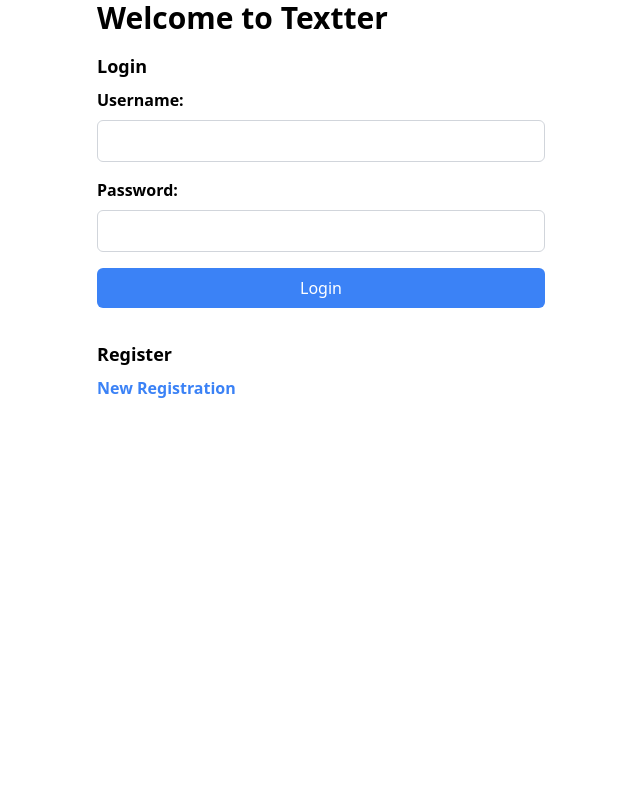
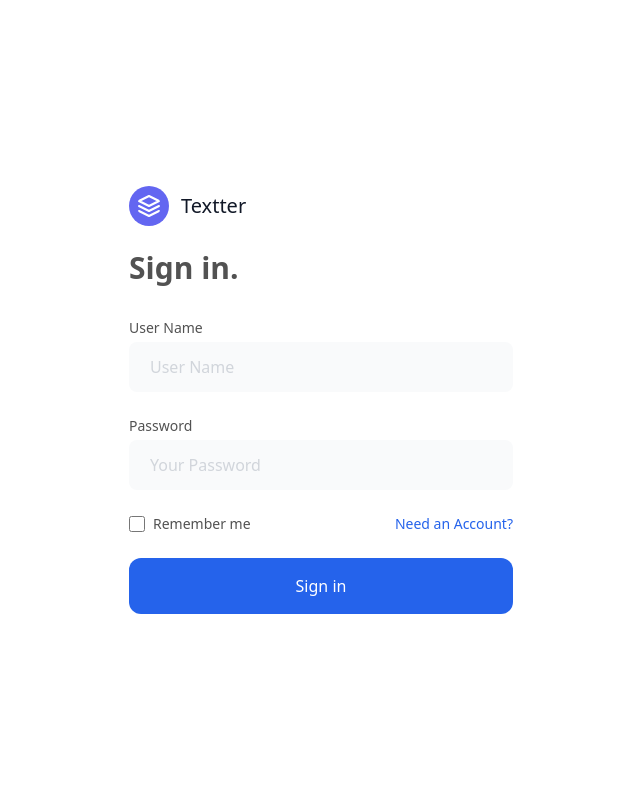
Before and after one commit to mitsu3s/textter, a Flask app: page /login in a window 1280 px wide. Shown: the whole page, without its empty margins (319-959 px from the left). Run offline with Flask 3, Linux system fonts and the light colour scheme; style sheets or scripts are compiled from the project's sources.

Commit message:
Completed UI to log in.

```diff
--- a/templates/login.html
+++ b/templates/login.html
@@ -8,48 +8,132 @@
             rel="stylesheet"
             href="{{url_for('static',filename='dist/css/output.css')}}"
         />
-        <title>Login</title>
+        <title>Sign in</title>
     </head>
     <body>
-        <div class="w-full max-w-md mx-auto">
-            <h1 class="text-3xl font-bold mb-4">Welcome to Textter</h1>
-            <h2 class="text-lg font-bold mb-2">Login</h2>
-            <form action="/login" method="post" class="mb-8">
-                <div class="mb-4">
-                    <label for="username" class="block font-bold mb-2"
-                        >Username:</label
+        <div class="flex items-center justify-center h-screen">
+            <div class="flex min- overflow-hidden">
+                <div
+                    class="flex flex-col justify-center flex-1 px-4 py-12 sm:px-6 lg:flex-none lg:px-20 xl:px-24"
                 >
+                    <div class="w-full max-w-xl mx-auto lg:w-96">
+                        <div>
+                            <a
+                                class="flex title-font font-medium items-center text-gray-900 mb-4 md:mb-0"
+                            >
+                                <svg
+                                    xmlns="http://www.w3.org/2000/svg"
+                                    fill="none"
+                                    stroke="currentColor"
+                                    stroke-linecap="round"
+                                    stroke-linejoin="round"
+                                    stroke-width="2"
+                                    class="w-10 h-10 text-white p-2 bg-indigo-500 rounded-full"
+                                    viewBox="0 0 24 24"
+                                >
+                                    <path
+                                        d="M12 2L2 7l10 5 10-5-10-5zM2 17l10 5 10-5M2 12l10 5 10-5"
+                                    ></path>
+                                </svg>
+                                <span class="ml-3 text-xl">Textter</span>
+                            </a>
+                            <h2
+                                class="mt-6 text-3xl font-extrabold text-neutral-600"
+                            >
+                                Sign in.
+                            </h2>
+                        </div>
+
+                        <div class="mt-8">
+                            <div class="mt-6">
+                                <form
+                                    action="/login"
+                                    method="POST"
+                                    class="space-y-6"
+                                >
+                                    <div>
+                                        <label
+                                            for="email"
+                                            class="block text-sm font-medium text-neutral-600"
+                                        >
+                                            User Name
+                                        </label>
+                                        <div class="mt-1">
                                             <input
-                        type="text"
                                                 id="username"
                                                 name="username"
-                        class="w-full px-3 py-2 border border-gray-300 rounded-md focus:outline-none focus:ring-blue-500 focus:border-blue-500"
-                        required
+                                                type="username"
+                                                autocomplete="username"
+                                                required=""
+                                                placeholder="User Name"
+                                                class="block w-full px-5 py-3 text-base placeholder-gray-300 transition duration-500 ease-in-out transform border border-transparent rounded-lg text-neutral-600 bg-gray-50 focus:outline-none focus:border-transparent focus:ring-2 focus:ring-white focus:ring-offset-2 focus:ring-offset-gray-300"
                                             />
                                         </div>
-                <div class="mb-4">
-                    <label for="password" class="block font-bold mb-2"
-                        >Password:</label
+                                    </div>
+
+                                    <div class="space-y-1">
+                                        <label
+                                            for="password"
+                                            class="block text-sm font-medium text-neutral-600"
                                         >
+                                            Password
+                                        </label>
+                                        <div class="mt-1">
                                             <input
-                        type="password"
                                                 id="password"
                                                 name="password"
-                        class="w-full px-3 py-2 border border-gray-300 rounded-md focus:outline-none focus:ring-blue-500 focus:border-blue-500"
-                        required
+                                                type="password"
+                                                autocomplete="current-password"
+                                                required=""
+                                                placeholder="Your Password"
+                                                class="block w-full px-5 py-3 text-base placeholder-gray-300 transition duration-500 ease-in-out transform border border-transparent rounded-lg text-neutral-600 bg-gray-50 focus:outline-none focus:border-transparent focus:ring-2 focus:ring-white focus:ring-offset-2 focus:ring-offset-gray-300"
                                             />
                                         </div>
+                                    </div>
+
+                                    <div
+                                        class="flex items-center justify-between"
+                                    >
+                                        <div class="flex items-center">
+                                            <input
+                                                id="remember-me"
+                                                name="remember-me"
+                                                type="checkbox"
+                                                placeholder="Your password"
+                                                class="w-4 h-4 text-blue-600 border-gray-200 rounded focus:ring-blue-500"
+                                            />
+                                            <label
+                                                for="remember-me"
+                                                class="block ml-2 text-sm text-neutral-600"
+                                            >
+                                                Remember me
+                                            </label>
+                                        </div>
+
+                                        <div class="text-sm">
+                                            <a
+                                                href="/register"
+                                                class="font-medium text-blue-600 hover:text-blue-500"
+                                            >
+                                                Need an Account?
+                                            </a>
+                                        </div>
+                                    </div>
+
+                                    <div>
                                         <button
                                             type="submit"
-                    class="w-full bg-blue-500 text-white py-2 px-4 rounded-md hover:bg-blue-600"
+                                            class="flex items-center justify-center w-full px-10 py-4 text-base font-medium text-center text-white transition duration-500 ease-in-out transform bg-blue-600 rounded-xl hover:bg-blue-700 focus:outline-none focus:ring-2 focus:ring-offset-2 focus:ring-blue-500"
                                         >
-                    Login
+                                            Sign in
                                         </button>
+                                    </div>
                                 </form>
-            <h2 class="text-lg font-bold mb-2">Register</h2>
-            <a href="/register" class="text-blue-500 font-bold hover:underline"
-                >New Registration</a
-            >
+                            </div>
+                        </div>
+                    </div>
+                </div>
+            </div>
         </div>
     </body>
 </html>
```
Also changed, not shown: templates/register.html (+4 -4 lines). Lines whose indentation alone changed are shown as unchanged.
